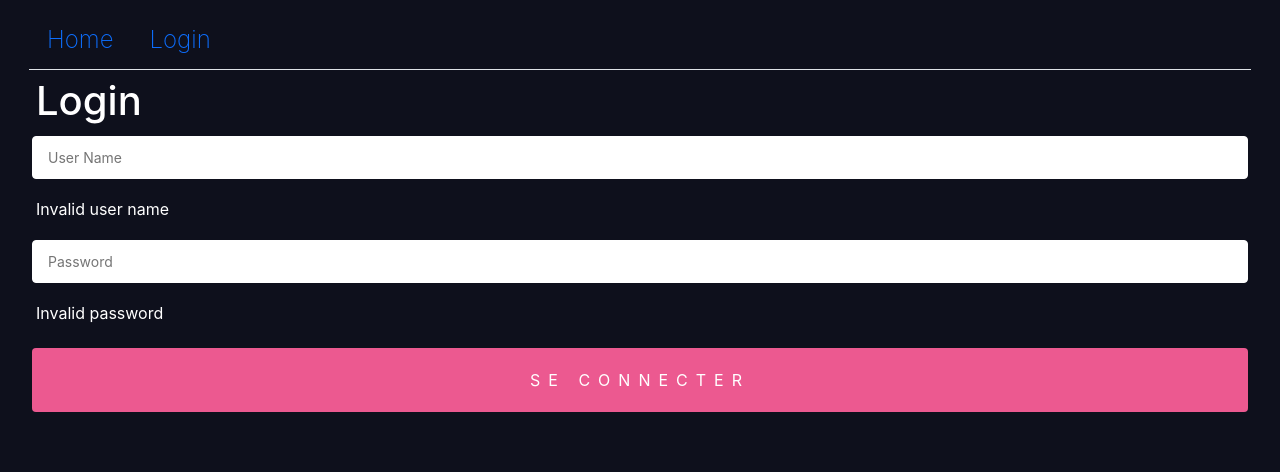
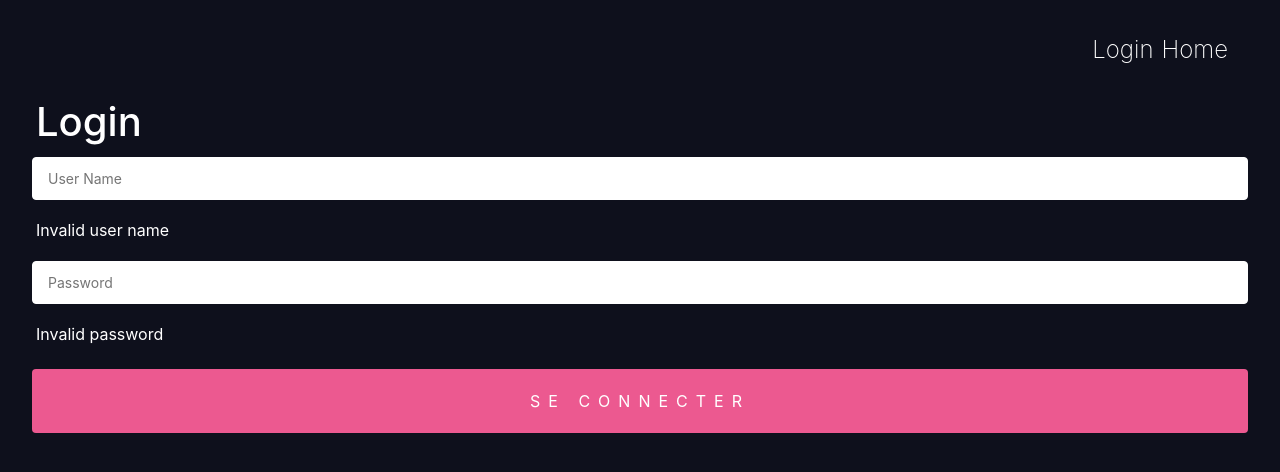
Before and after one commit to ChiBienayme/React-poke-context, a React (Create React App) app: page /login in a window 1280 px wide. Shown: the top 472 px of the page. Built offline with nearby package versions, Linux system fonts and the light colour scheme.

Commit message:
Add useContext into Login

```diff
--- a/src/App.css
+++ b/src/App.css
@@ -2,14 +2,18 @@
   margin: 1px;
   padding: 3px;
 }
-.nav {
+ .nav {
   font-size: 24px;
   font-weight: 200;
   color: white;
+  padding: 10px;
+  margin: 10px;
 }
-.nav-link:hover {
-  color: black;
-  background-color: rgb(214, 229, 252);
+
+.text-link {
+  color: inherit;
+  text-decoration: inherit;
+  color:white;
 }
 
 .App {
--- a/src/App.js
+++ b/src/App.js
@@ -28,9 +28,9 @@ function App() {
     return (
       <UserContext.Provider value={value}>
         <BrowserRouter>
-          <nav className='nav nav-tabs'>
-              <Link className="nav-link" to="/"> Home  </Link>
-              <Link className="nav-link" to="/login"> Login  </Link>
+          <nav className='nav navbar-nav flex-row-reverse d-flex'>
+              <Link className="text-link" to="/"> Home  </Link>
+              <Link className="text-link" to="/login"> Login  </Link>
 
           </nav>
 
--- a/src/components/Home.js
+++ b/src/components/Home.js
@@ -1,4 +1,5 @@
 import React, {useEffect, useState} from 'react';
+
 
 function randomNumber() {
   return Math.floor(Math.random() * 875) + 1;
@@ -36,11 +37,11 @@ export default function Home() {
 
     return  pokemon ? (
             <>
-              <p>Name: {pokemon.name}</p>
-              <p>Height: {pokemon.height}</p>
-              <p>Weight: {pokemon.weight}</p>
-              {/* <p>Type: {pokemon.types[0].type.name}</p> */}
-              <button onClick={handleClick}> Get a new pokemon</button>
+              <p>Name : {pokemon.name}</p>
+              <p>Height : {pokemon.height}</p>
+              <p>Weight : {pokemon.weight}</p>
+              <p>Type: {pokemon.types[0].type.name}</p>
+              <button className="button" onClick={handleClick}> Get a new pokemon</button>
             </>
           ) : (
             <div className="loader"> Loading.. </div>
--- a/src/components/Login.js
+++ b/src/components/Login.js
@@ -1,10 +1,19 @@
-
+import React , { useState, createContext, useContext } from 'react';
 import { useForm } from "react-hook-form";
 import { useHistory } from "react-router-dom";
 // => have to use the version npm i react-router-dom@5.3.0
 
+
+export const UserContext = createContext({
+  isLogged: true,
+});
+
+
 export default function Login() {
   const history = useHistory();
+
+  // const [isLogged, setLogged] = useState(false);
+  const { isLogged, setLogged } = useContext(UserContext);
 
   const {
     register,
@@ -12,13 +21,14 @@ export default function Login() {
     formState: { errors },
   } = useForm();
 
-  const onSubmit = (data) => {
+  const setAuth = (data) => {
     //go to Home
     history.push('/');
+    setLogged( isLogged );
   }
 
   return (
-    <form onSubmit={handleSubmit(onSubmit)}>
+    <form onSubmit={handleSubmit(setAuth)}>
       <h1>Login</h1>
 
       {/* UserName */}
@@ -46,7 +56,7 @@ export default function Login() {
       {errors.password && <span>Minimum 6 characters</span>}
 
 
-      <input type="submit" value="SE CONNECTER"/>
+      <button className="button" type="submit" onClick={setAuth}>SE CONNECTER</button>
     </form>
   );
 }
```
